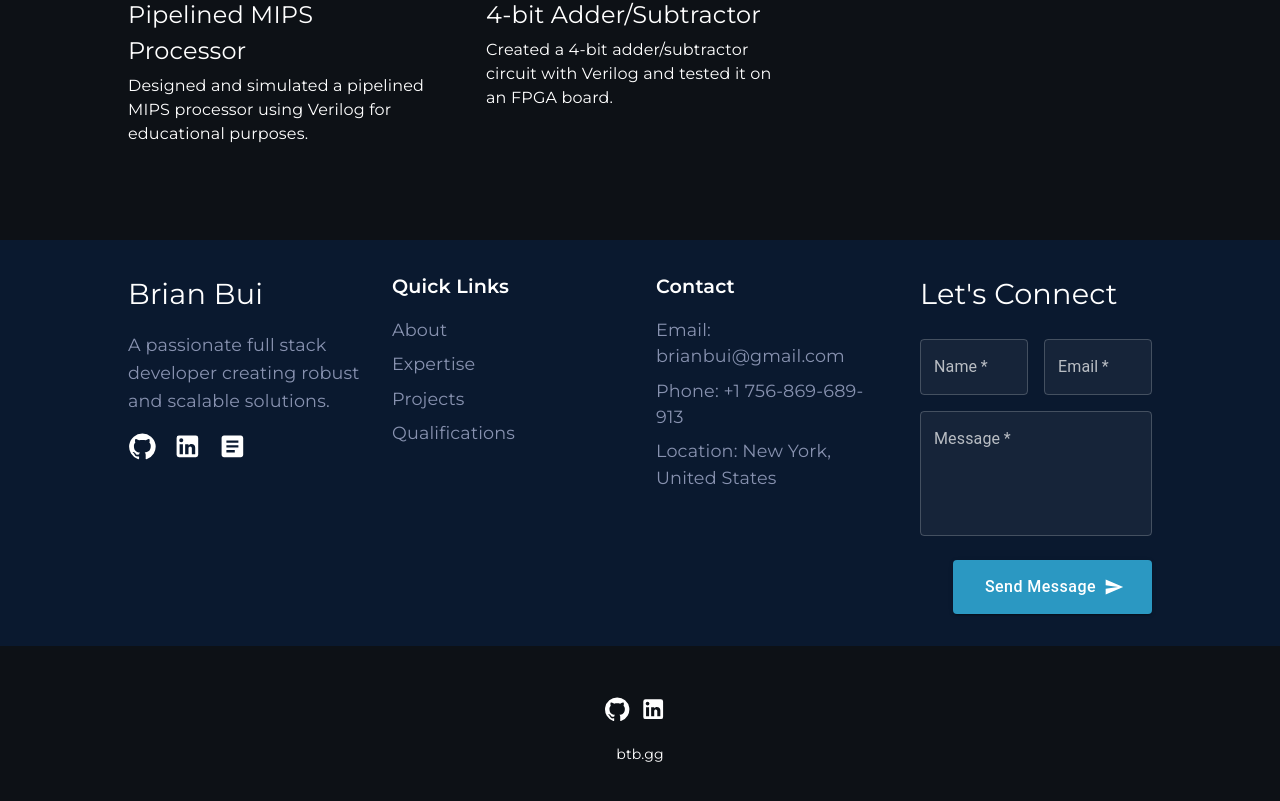
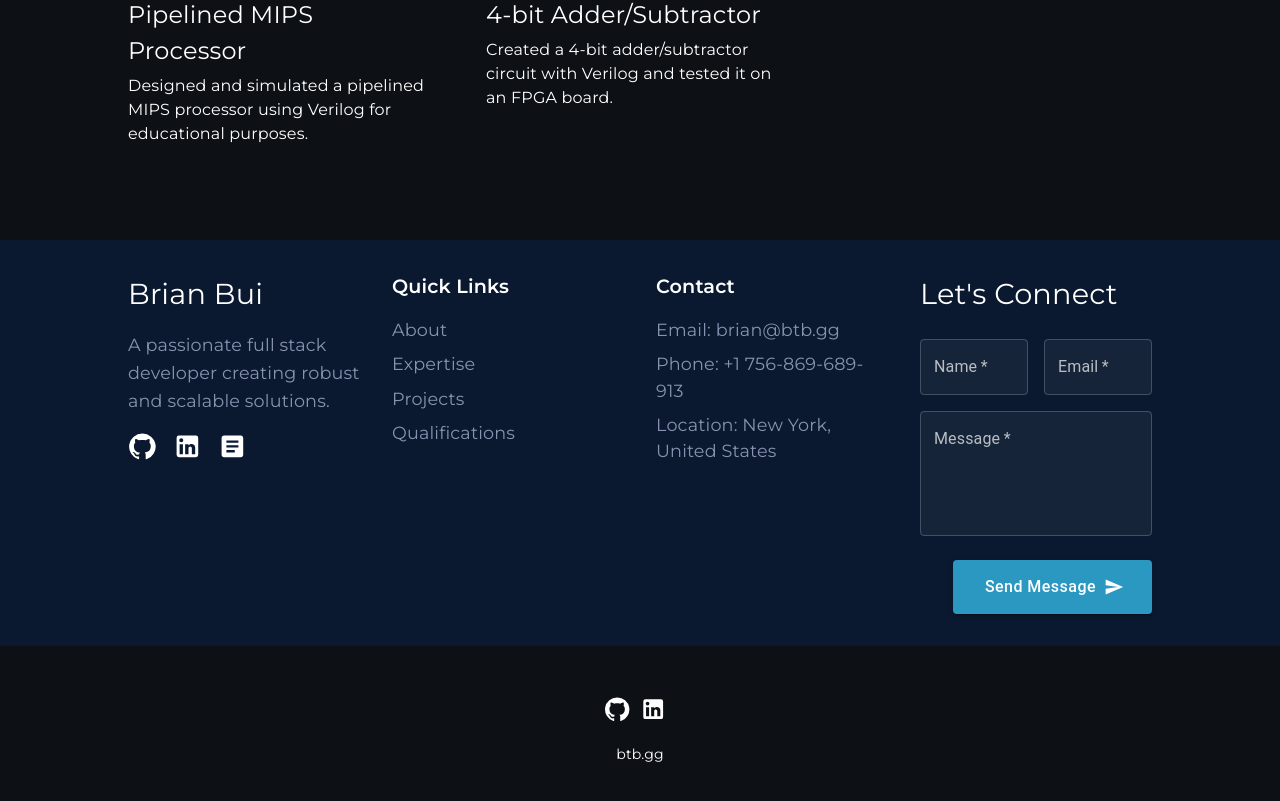
Before and after one commit to naskavinda/upwork-portfolio-brian, a React (Create React App) app: page / in a window 1280 px wide. Shown: the part 5417-6218 px from the top of the page. Built offline with nearby package versions, Linux system fonts and the light colour scheme.

Commit message:
cahnge email address

```diff
--- a/src/components/Contact.tsx
+++ b/src/components/Contact.tsx
@@ -102,7 +102,7 @@ function Contact() {
 
         <div className="contact-details">
           <h3>Contact</h3>
-          <p>Email: brianbui@gmail.com</p>
+          <p>Email: brian@btb.gg</p>
           <p>Phone: +1 756-869-689-913</p>
           <p>Location: New York, United States</p>
         </div>
```
